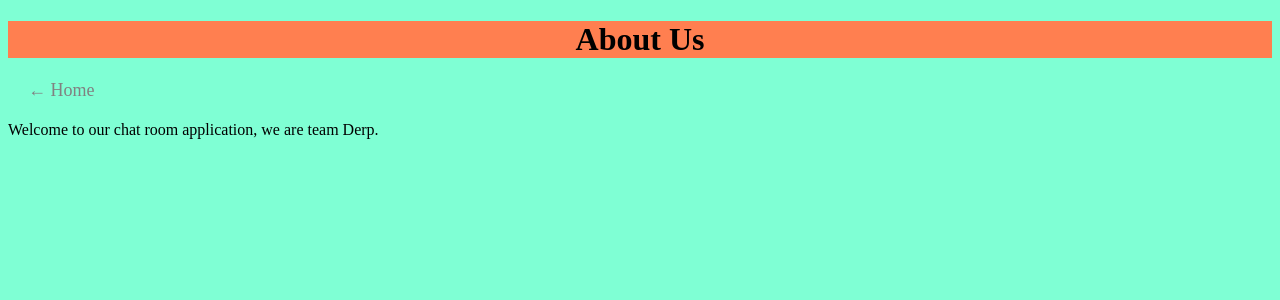
After one commit to coolioman321/cse312_derp, a Flask app: page /about in a window 1280 px wide. The commit adds this page. Shown: the top 300 px of the page. Run offline with Flask 3, Linux system fonts and the light colour scheme.

Commit message:
Add About Us to Navigation Bar

```diff
--- a/app.py
+++ b/app.py
@@ -57,7 +57,9 @@ def create_app():
         response.headers["Content-Type"] = 'text/html'
 
         return response
-
+    @app.route('/about')
+    def about_page():
+        return render_template('about.html')
     # Serve CSS files
     @app.route('/style.css')
     def host_css():
--- a/send_chat.js
+++ b/send_chat.js
@@ -242,10 +242,12 @@ function uploadFile(file, socket) {
 function openNav() {
     document.getElementById("mySidenav").style.width = "250px";
     document.getElementById("chatSection").style.marginLeft = "250px";
+    document.getElementById("mySidenav").style.overflowY = "auto"; // Ensure scrolling is enabled when nav is open
 }
 
 /* Set the width of the side navigation to 0 */
 function closeNav() {
     document.getElementById("mySidenav").style.width = "0";
     document.getElementById("chatSection").style.marginLeft = "0";
+    document.getElementById("mySidenav").style.overflowY = "hidden"; // Hide scrollbar when nav is closed
 }
--- a/style.css
+++ b/style.css
@@ -51,7 +51,7 @@ button{background-color: cadetblue}
 
 /* The side navigation menu */
 .sidenav {
-    height: 100%; /* 100% Full-height */
+    height: 95%; /* 100% Full-height */
     width: 0; /* 0 width - change this with JavaScript */
     position: fixed; /* Stay in place */
     z-index: 1; /* Stay on top */
@@ -59,7 +59,7 @@ button{background-color: cadetblue}
     left: 0;
     background-color: #c6aeae; /* Black*/
     overflow-x: hidden; /* Disable horizontal scroll */
-    padding-top: 60px; /* Place content 60px from the top */
+    padding-top: 40px; /* Place content 60px from the top */
     transition: 0.5s; /* 0.5 second transition effect to slide in the sidenav */
   }
 
@@ -86,7 +86,9 @@ button{background-color: cadetblue}
     font-size: 36px;
     margin-left: 50px;
   }
-
+  .sidenav::-webkit-scrollbar {
+      display: none;
+  }
 
 
   /* On smaller screens, where height is less than 450px, change the style of the sidenav (less padding and a smaller font size) */
@@ -104,3 +106,16 @@ button{background-color: cadetblue}
         margin-right: 0px;
     }
   }
+  .home-link {
+      display: block;
+      margin-top: 20px;
+      margin-bottom: 20px;
+      margin-left: 20px;
+      font-size: 18px;
+      color: #818181;
+      text-decoration: none;
+  }
+
+  .home-link:hover {
+      text-decoration: underline;
+  }
--- /dev/null
+++ b/templates/about.html
@@ -0,0 +1,13 @@
+<!DOCTYPE html>
+<html lang="en">
+<head>
+    <title>Derp</title>
+    <link rel="stylesheet" type="text/css" href="/style.css" />
+    <link rel="shortcut icon" type="image/x-icon" href="/images/favicon.ico">
+</head>
+<body>
+<h1>About Us</h1>
+<a href="/" class="home-link">← Home</a>
+<p>Welcome to our chat room application, we are team Derp.</p>
+</body>
+</html>
--- a/templates/index.html
+++ b/templates/index.html
@@ -63,6 +63,7 @@
                     </form>
                     {% endif %}
                 </div>
+                <a href="/about">About Us</a>  <!-- New About Us link -->
             </div>
 
             <span style="font-size:30px;cursor:pointer" onclick="openNav()">&#9776;</span>
@@ -102,4 +103,5 @@
         <script src="https://cdn.socket.io/4.4.1/socket.io.min.js"></script>
     </body>
 
+</body>
 </html>
```
